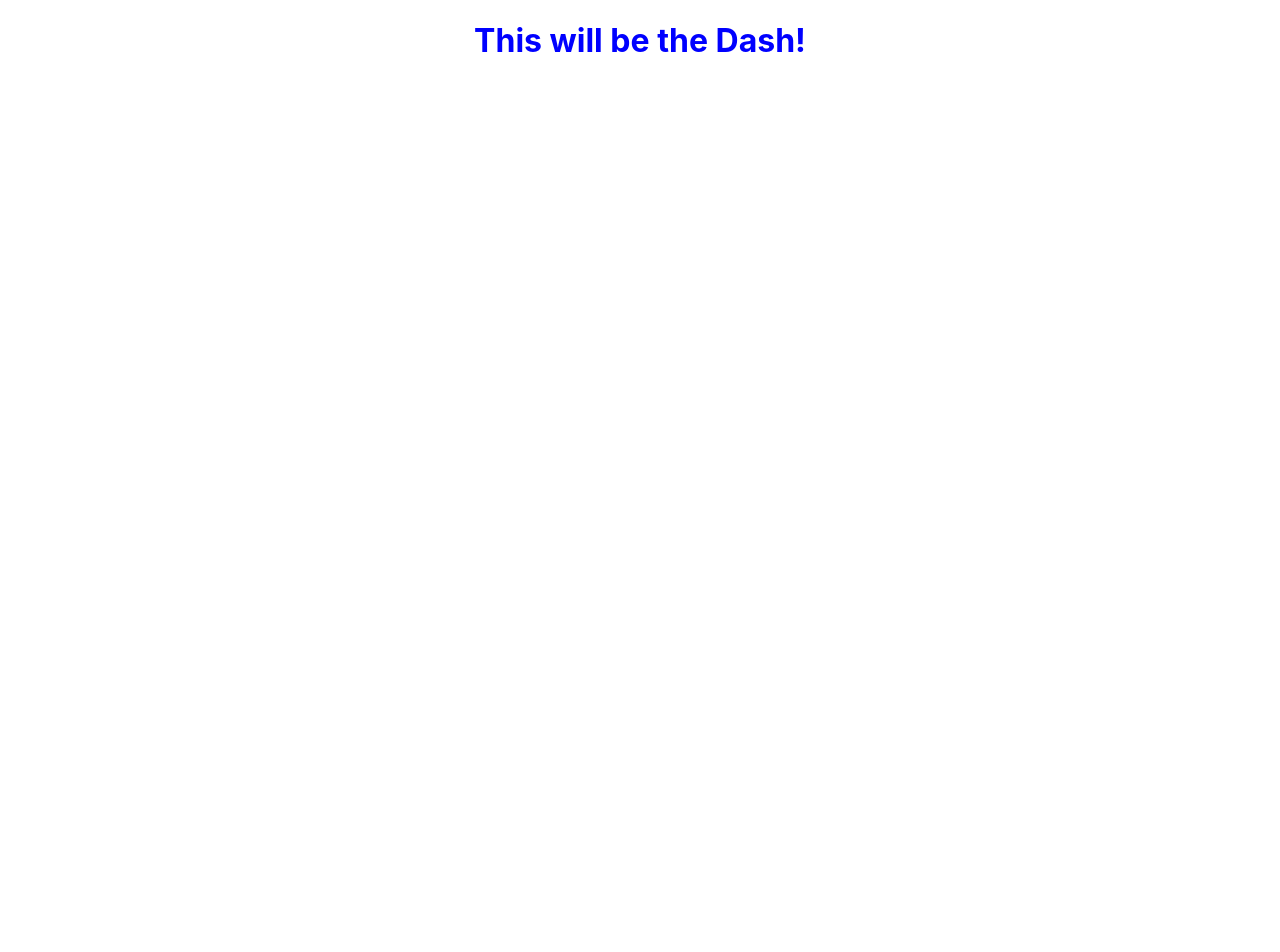
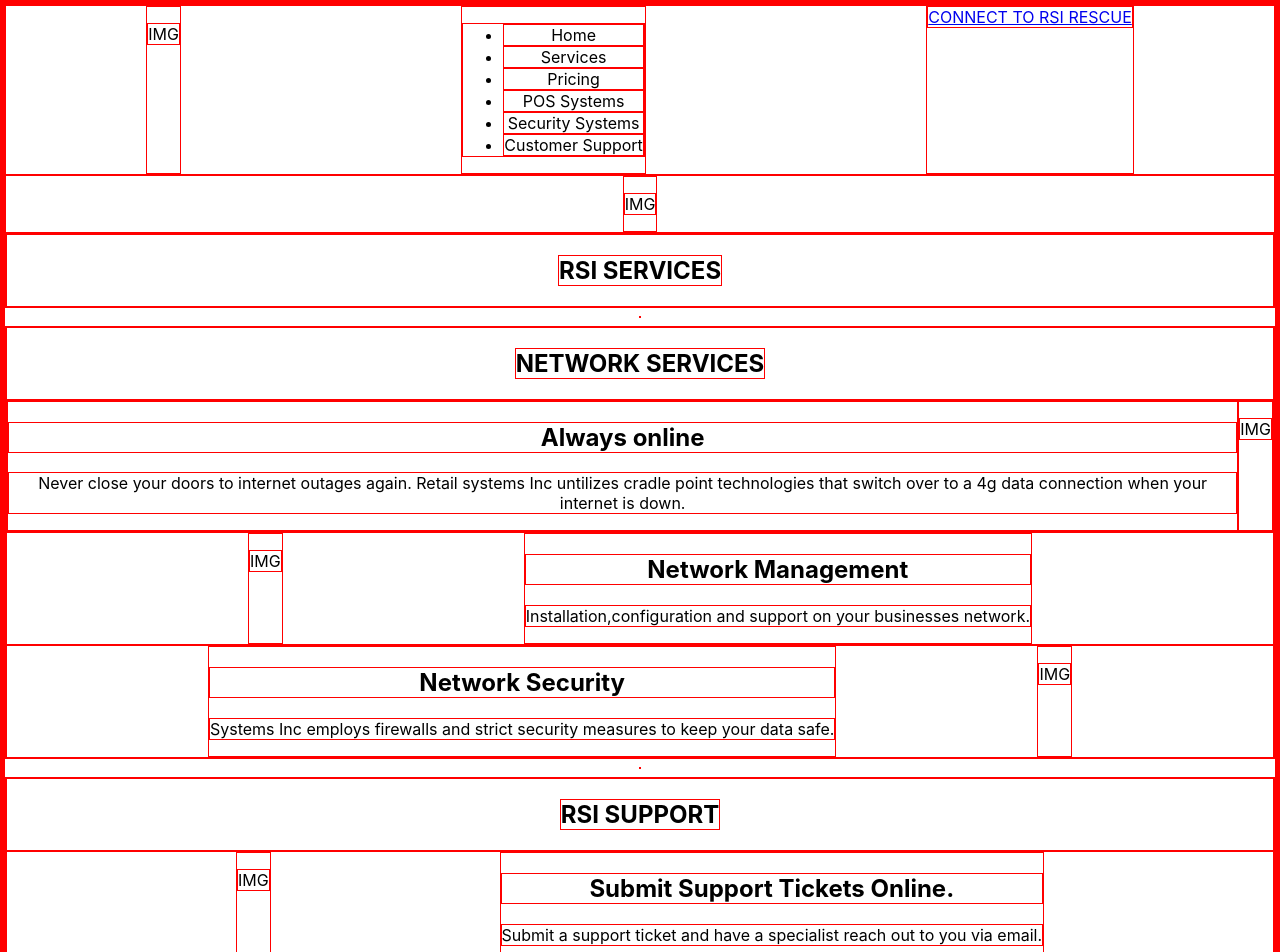
Before and after one commit to Marshnme/RetailSystem-remake, a React (Create React App) app: page / in a window 1280 px wide. Shown: the top 952 px of the page. Before the commit the page ends 800 px from the top, so only its background shows below. Built offline with nearby package versions, Linux system fonts and the light colour scheme.

Commit message:
almost completed flexbox layout for dashboard

```diff
--- a/src/components/Dashboard.js
+++ b/src/components/Dashboard.js
@@ -3,7 +3,168 @@
 
 const Dashboard = () => {
     return(
-        <h1>This will be the Dash!</h1>
+        <div className="parent">
+            <nav>
+                <div>
+                    <p>IMG</p>
+                </div>
+                <div>
+                    <ul>
+                        <li>Home</li>
+                        <li>Services</li>
+                        <li>Pricing</li>
+                        <li>POS Systems</li>
+                        <li>Security Systems</li>
+                        <li>Customer Support</li>
+                    </ul>
+                </div>
+                <div>
+                    <a href='#'>CONNECT TO RSI RESCUE</a>
+                </div>
+            </nav>
+            <header>
+                <div>
+                    <p>IMG</p>
+                </div>
+            </header>
+            <section className="rsi-service">
+                <div className="section-banner">
+                    <h1>RSI SERVICES</h1>
+                </div>
+            </section>
+            <hr/>
+            <section className="net-service">
+                <div className="section-banner">
+                    <h1>NETWORK SERVICES</h1>
+                </div>
+                <div className="pair">
+                    <div>
+                        <h2>Always online</h2>
+                        <p>Never close your doors to internet outages again. Retail systems Inc untilizes cradle point technologies that switch over to a 4g data connection when your internet is down.</p>
+                    </div>
+                    <div>
+                        <p>IMG</p>
+                    </div>
+                </div>
+                <div className="pair">
+                    <div>
+                        <p>IMG</p>
+                    </div>
+                    <div>
+                        <h2>Network Management</h2>
+                        <p>Installation,configuration and support on your businesses network.</p>
+                    </div>
+                </div>
+                <div className="pair">
+                    <div>
+                        <h2>Network Security</h2>
+                        <p>Systems Inc employs firewalls and strict security measures to keep your data safe.</p>
+                    </div>
+                    <div>
+                        <p>IMG</p>
+                    </div>
+                </div>
+
+            </section>
+            <hr/>
+            <section className="rsi-support">
+                <div className="section-banner">
+                    <h1>RSI SUPPORT</h1>
+                </div>
+                <div className="pair">
+                    <div>
+                        <p>IMG</p>
+                    </div>
+                    <div>
+                        <h2>Submit Support Tickets Online.</h2>
+                        <p>Submit a support ticket and have a specialist reach out to you via email.</p>
+                    </div>
+                </div>
+                <div className="pair">
+                    <div>
+                        <h2>Software Support</h2>
+                        <p>Get 24/7 software support on your businesses point of sale system.</p>
+                    </div>
+                    <div>
+                        <p>IMG</p>
+                    </div>
+                </div>
+                <div className="pair">
+                    <div>
+                        <p>IMG</p>
+                    </div>
+                    <div>
+                        <h2>Hardware Support</h2>
+                        <p>24/7 hardware support and 24/7 on site hardware support in select areas.</p>
+                    </div>
+                </div>
+                <div className="pair">
+                    <div>
+                        <h2>Remote Support</h2>
+                        <p>With RSI-RESCUE out support team can securely remote in your system to correct any issues you are having.</p>
+                    </div>
+                    <div>
+                        <p>IMG</p>
+                    </div>
+                </div>
+            </section>
+            <hr/>
+            <section>
+                <div className="section-banner">
+                    <h1>POINT OF SALE SYSTEMS</h1>
+                </div>
+                <div>
+                    <p>IMG</p>
+                </div>
+                <div>
+                    <h2>POS Specialists</h2>
+                    <p>Our team of specialists will help you get the perfect system for your businesses needs.</p>
+                </div>
+            </section>
+            <section>
+                <div>
+                    <p>IMG</p>
+                    <a href="#">Schedule A Demo</a>
+                </div>
+                <div>
+                    <p>IMG</p>
+                    <a href="#">Free POS Analysis</a>
+                </div>
+                <div>
+                    <p>IMG</p>
+                    <a href="#">Grocery POS</a>
+                </div>
+                <div>
+                    <p>IMG</p>
+                    <a href="#">Hospitality POS</a>
+                </div>
+                <div>
+                    <p>IMG</p>
+                    <a href="#">RSI Security Systems</a>
+                </div>
+                <div>
+                    <p>IMG</p>
+                    <a href="#">Contact Us</a>
+                </div>
+            </section>
+            <footer>
+                <div>
+                    <ul>
+                        <li>CONTACT US</li>
+                        <li>CUSTOMER SUPPORT</li>
+                        <li>POLICIES</li>
+                        <li>CAREER OPPORTUNITIES</li>
+                        <li>ABOUT RETAIL SYSTEMS INC.</li>
+                    </ul>
+                </div>
+                <div>
+                    <p>RETAIL SYSTEMS INC, 3920 AUGUSTA RD, WEST COLUMBIA, SC, 29170803-739-1190WEBMASTER@RETAILSYSTEMSINC.COM</p>
+                </div>
+                <div>
+                    <p>IMG</p>
+                </div>
+            </footer>
+        </div>
     )
 }
 export default Dashboard
--- a/src/components/dashboard.css
+++ b/src/components/dashboard.css
@@ -1,3 +1,50 @@
 *{
-    color:blue;
+    border:red 1px solid;
 }
+
+.parent{
+    display:flex;
+    flex-flow: row wrap;
+}
+
+nav{
+    display: flex;
+    flex-direction: row;
+    justify-content: space-around;
+    width:100%;
+}
+
+header{
+    width:100%;
+    display: flex;
+    justify-content: center;
+}
+
+.rsi-service{
+    width:100%;
+    display:flex;
+    justify-content: center;
+}
+
+.net-service{
+    display:flex;
+    flex-flow:row wrap;
+}
+
+.section-banner {
+    width:100%;
+    display:flex;
+    justify-content: center;
+}
+
+.pair{
+    width:100%;
+    display:flex;
+    justify-content: space-evenly;
+}
+
+
+.rsi-support{
+    display:flex;
+    flex-flow: row wrap;
+}
```
